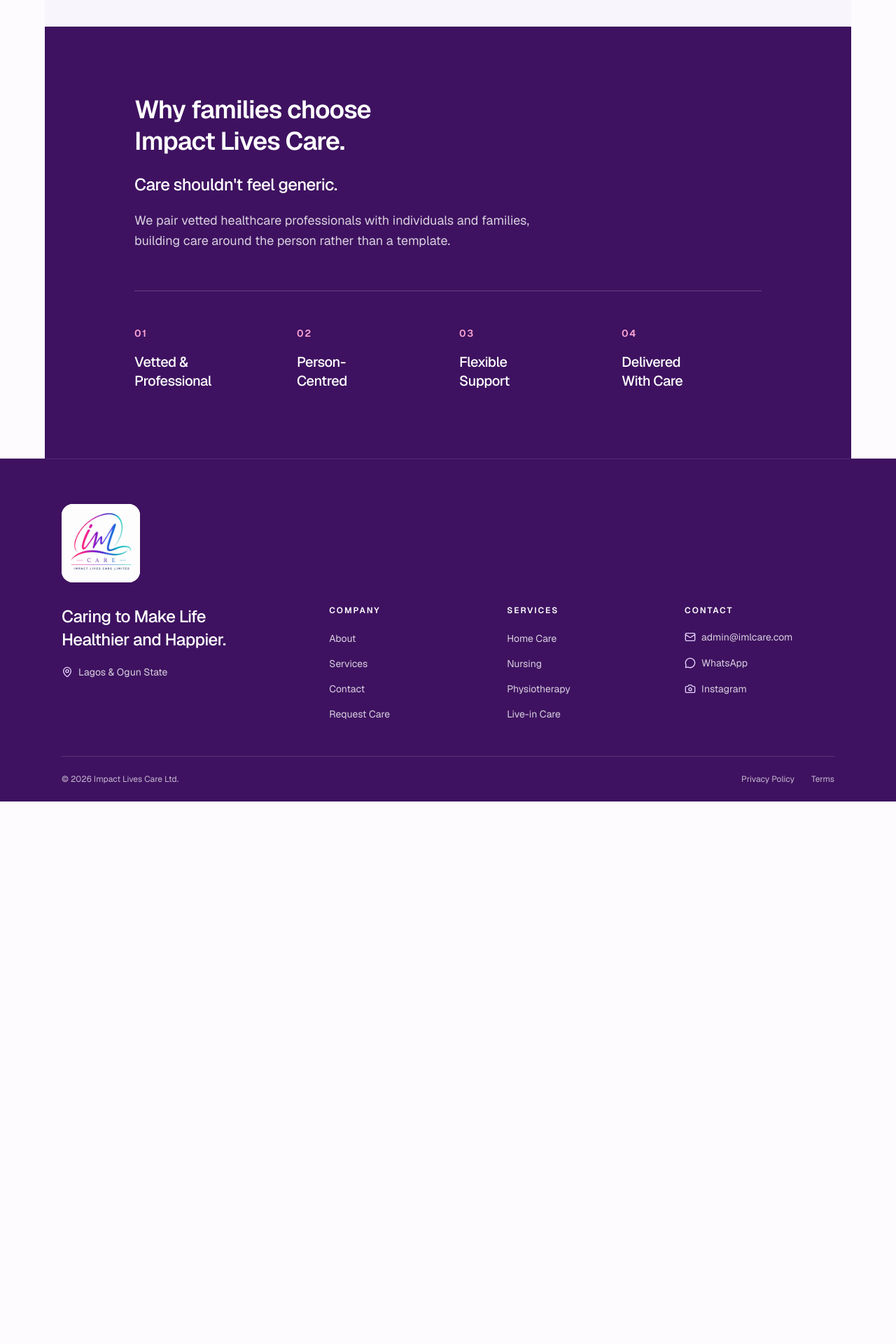
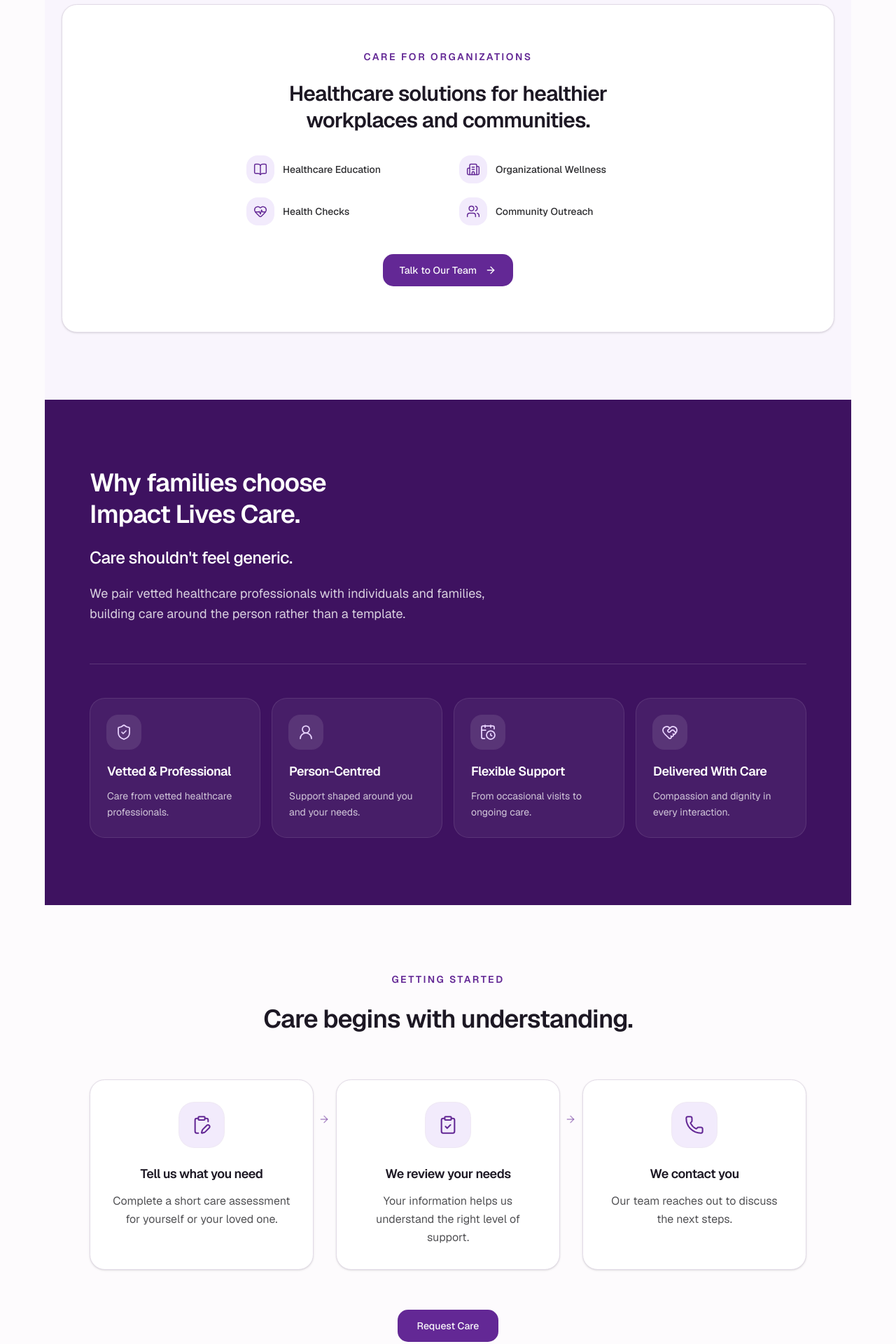
Before and after one commit to Jeffreyai7/imlcare-reni, a Next.js app: page / in a window 1280 px wide. Shown: the part 2200-4120 px from the top of the page at 70% size. Before the commit the page ends 3345 px from the top, so only its background shows below. Built offline with nearby package versions, Linux system fonts and the light colour scheme.

Commit message:
add the  getting started section

```diff
--- /dev/null
+++ b/app/(public)/components/getting-started.tsx
@@ -0,0 +1,68 @@
+import Link from "next/link";
+import { ClipboardPen, ClipboardCheck, Phone, ArrowRight } from "lucide-react";
+import { buttonVariants } from "@/components/ui/button";
+import { cn } from "@/lib/utils";
+
+const steps = [
+  {
+    icon: ClipboardPen,
+    title: "Tell us what you need",
+    description: "Complete a short care assessment for yourself or your loved one.",
+  },
+  {
+    icon: ClipboardCheck,
+    title: "We review your needs",
+    description: "Your information helps us understand the right level of support.",
+  },
+  {
+    icon: Phone,
+    title: "We contact you",
+    description: "Our team reaches out to discuss the next steps.",
+  },
+];
+
+export default function GettingStarted() {
+  return (
+    <section
+      aria-labelledby="getting-started-heading"
+      className="mx-auto max-w-5xl py-24 text-center"
+    >
+      <p className="text-xs font-semibold tracking-[0.18em] text-primary sm:text-sm">
+        GETTING STARTED
+      </p>
+      <h2
+        id="getting-started-heading"
+        className="mt-6 text-3xl leading-tight font-semibold tracking-tight text-foreground sm:text-4xl"
+      >
+        Care begins with understanding.
+      </h2>
+
+      <ol className="mt-12 grid gap-6 md:mt-16 md:grid-cols-3 md:gap-8">
+        {steps.map(({ icon: Icon, title, description }, index) => (
+          <li key={title} className="relative mx-auto w-full max-w-sm rounded-2xl border border-border bg-card px-6 py-8 shadow-sm">
+            <span className="mx-auto flex size-16 items-center justify-center rounded-2xl bg-secondary text-primary ring-1 ring-primary/10">
+              <Icon className="size-7" strokeWidth={1.75} aria-hidden="true" />
+            </span>
+            {index < steps.length - 1 && <span aria-hidden="true" className="absolute top-12 -right-6 z-10 hidden size-4 items-center justify-center text-primary/50 md:flex"><ArrowRight className="size-4" /></span>}
+            <h3 className="mt-6 text-lg font-semibold tracking-tight text-foreground">
+              {title}
+            </h3>
+            <p className="mx-auto mt-3 max-w-64 text-sm leading-relaxed text-muted-foreground sm:text-base">
+              {description}
+            </p>
+          </li>
+        ))}
+      </ol>
+
+      <Link
+        href="/request-care"
+        className={cn(
+          buttonVariants(),
+          "mt-12 h-12 rounded-xl px-7 md:mt-14",
+        )}
+      >
+        Request Care
+      </Link>
+    </section>
+  );
+}
--- a/app/(public)/components/service-intro.tsx
+++ b/app/(public)/components/service-intro.tsx
@@ -3,8 +3,10 @@
 import Image from "next/image";
 import Link from "next/link";
 import { motion, useReducedMotion } from "framer-motion";
-import { ArrowRight } from "lucide-react";
+import { ArrowRight, BookOpen, Building2, HeartPulse, Users } from "lucide-react";
 import { Card, CardContent } from "@/components/ui/card";
+import { buttonVariants } from "@/components/ui/button";
+import { cn } from "@/lib/utils";
 
 const featuredServices = [
   { title: "Nurse Home Visits", description: "Professional care in your home.", image: "/patient-bp.jpg", alt: "A nurse checking a patient's blood pressure at home" },
@@ -16,6 +18,13 @@
   { title: "Hospital Escort Services", description: "Support for hospital visits.", image: "/escortcare.jpg", alt: "A nurse accompanying a patient in a wheelchair at hospital" },
   { title: "Lab Sample Collection", description: "Sample collection at home.", image: "/samplecollectimage.jpg", alt: "A nurse collecting a blood sample from a patient at home" },
   { title: "Live-in Care", description: "Everyday support, right at home.", image: "/liveincare.jpg", alt: "A caregiver supporting an older woman resting in bed" },
+];
+
+const organizationServices = [
+  { title: "Healthcare Education", icon: BookOpen },
+  { title: "Organizational Wellness", icon: Building2 },
+  { title: "Health Checks", icon: HeartPulse },
+  { title: "Community Outreach", icon: Users },
 ];
 
 const linkClassName = "inline-flex items-center gap-2 rounded-sm text-sm font-medium text-primary transition-colors hover:text-brand-purple-dark focus-visible:outline-2 focus-visible:outline-offset-4 focus-visible:outline-ring";
@@ -76,6 +85,27 @@
           </motion.div>
         ))}
       </div>
+      <motion.section
+        {...reveal()}
+        aria-labelledby="organization-care-heading"
+        className="mt-16 rounded-2xl border border-border bg-card px-6 py-12 text-center shadow-sm sm:px-10 sm:py-16"
+      >
+        <p className="text-xs font-semibold tracking-[0.18em] text-primary sm:text-sm">CARE FOR ORGANIZATIONS</p>
+        <h3 id="organization-care-heading" className="mx-auto mt-6 max-w-2xl text-2xl leading-tight font-semibold tracking-tight text-foreground sm:text-3xl">
+          Healthcare solutions for healthier<br className="hidden sm:block" /> workplaces and communities.
+        </h3>
+        <ul className="mx-auto mt-8 grid max-w-xl gap-x-8 gap-y-5 text-left sm:grid-cols-2">
+          {organizationServices.map(({ title, icon: Icon }) => (
+            <li key={title} className="flex items-center gap-3 text-sm font-medium text-body-text">
+              <span className="flex size-10 shrink-0 items-center justify-center rounded-xl bg-secondary text-primary"><Icon className="size-5" strokeWidth={1.75} aria-hidden="true" /></span>
+              {title}
+            </li>
+          ))}
+        </ul>
+        <Link href="/contact" className={cn(buttonVariants(), "mt-10 h-12 gap-3 rounded-xl px-6")}>
+          Talk to Our Team<ArrowRight className="size-4" aria-hidden="true" />
+        </Link>
+      </motion.section>
     </section>
   );
 }
--- a/app/(public)/components/why-choose-us.tsx
+++ b/app/(public)/components/why-choose-us.tsx
@@ -1,8 +1,10 @@
+import { ShieldCheck, UserRound, CalendarClock, HeartHandshake } from "lucide-react";
+
 const carePrinciples = [
-  { number: "01", firstLine: "Vetted &", secondLine: "Professional" },
-  { number: "02", firstLine: "Person-", secondLine: "Centred" },
-  { number: "03", firstLine: "Flexible", secondLine: "Support" },
-  { number: "04", firstLine: "Delivered", secondLine: "With Care" },
+  { icon: ShieldCheck, title: "Vetted & Professional", description: "Care from vetted healthcare professionals." },
+  { icon: UserRound, title: "Person-Centred", description: "Support shaped around you and your needs." },
+  { icon: CalendarClock, title: "Flexible Support", description: "From occasional visits to ongoing care." },
+  { icon: HeartHandshake, title: "Delivered With Care", description: "Compassion and dignity in every interaction." },
 ];
 
 export default function WhyChooseUs() {
@@ -15,7 +17,7 @@
         aria-hidden="true"
         className="absolute inset-y-0 -right-6 -left-6 -z-10 bg-brand-purple-dark"
       />
-      <div className="mx-auto max-w-4xl">
+      <div className="mx-auto max-w-5xl">
         <div className="max-w-2xl">
           <h2
             id="why-choose-us-heading"
@@ -33,20 +35,19 @@
           </p>
         </div>
 
-        <ol className="mt-12 grid grid-cols-2 gap-x-6 gap-y-10 border-t border-white/20 pt-10 sm:mt-14 sm:pt-12 md:grid-cols-4 md:gap-8">
-          {carePrinciples.map(({ number, firstLine, secondLine }) => (
-            <li key={number}>
-              <span aria-hidden="true" className="text-sm font-semibold tracking-[0.12em] text-pink-300">
-                {number}
+        <ul className="mt-12 grid gap-4 border-t border-white/15 pt-10 sm:grid-cols-2 sm:mt-14 sm:pt-12 lg:grid-cols-4">
+          {carePrinciples.map(({ icon: Icon, title, description }) => (
+            <li key={title} className="rounded-2xl border border-white/10 bg-white/5 p-6">
+              <span className="flex size-12 items-center justify-center rounded-xl bg-white/10 text-purple-200 ring-1 ring-white/10">
+                <Icon className="size-6" strokeWidth={1.75} aria-hidden="true" />
               </span>
-              <h3 className="mt-4 text-lg leading-snug font-medium tracking-tight text-white sm:text-xl">
-                {firstLine}
-                <br />
-                {secondLine}
+              <h3 className="mt-5 text-lg leading-snug font-semibold tracking-tight text-white">
+                {title}
               </h3>
+              <p className="mt-3 text-sm leading-relaxed text-white/75">{description}</p>
             </li>
           ))}
-        </ol>
+        </ul>
       </div>
     </section>
   );
--- a/app/(public)/page.tsx
+++ b/app/(public)/page.tsx
@@ -2,6 +2,7 @@
 import AboutIntro from "./components/about-intro";
 import ServiceIntro from "./components/service-intro";
 import WhyChooseUs from "./components/why-choose-us";
+import GettingStarted from "./components/getting-started";
 
 export default function HomePage() {
   return (
@@ -10,6 +11,7 @@
       <AboutIntro />
       <ServiceIntro />
       <WhyChooseUs />
+      <GettingStarted />
     </>
   );
 }
```
